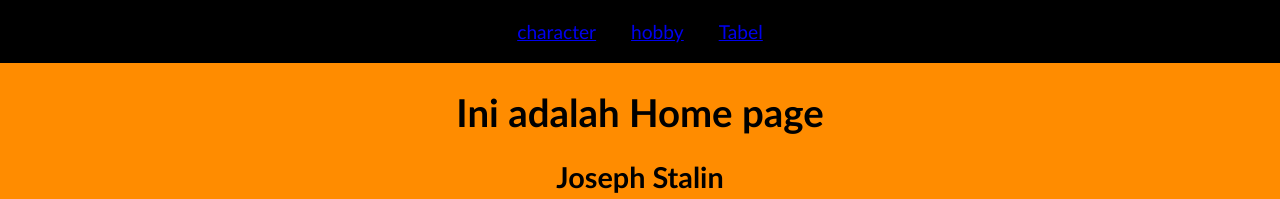
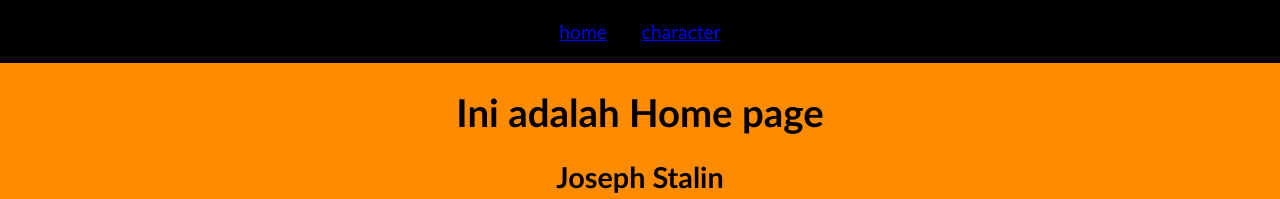
Before and after one commit to edrich-oss/edricnewwebsite, a plain HTML site: page index.html in a window 1280 px wide. Shown: the top 199 px of the page. Drawn offline with Linux system fonts and the light colour scheme.

Commit message:
Update index.html

```diff
--- a/index.html
+++ b/index.html
@@ -31,9 +31,8 @@
 </head>
 <body>
     <header>
+        <a href="index.html">home</a>
         <a href="character.html">character</a>
-        <a href="hobby.html">hobby</a>
-        <a href="tabel.html">Tabel</a>
     </header>
     <h1>Ini adalah Home page</h1>
     <h2>Joseph Stalin</h2>
```
